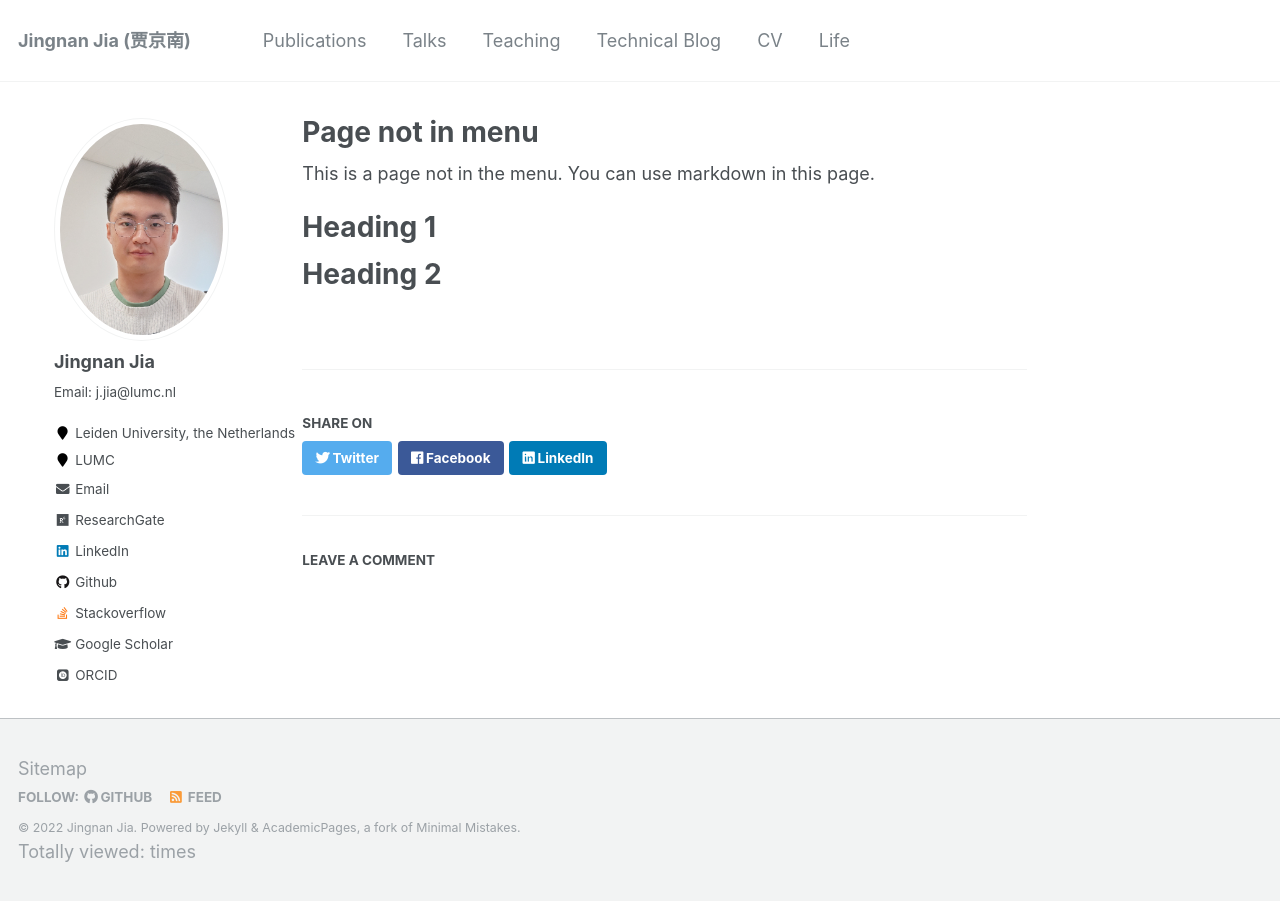
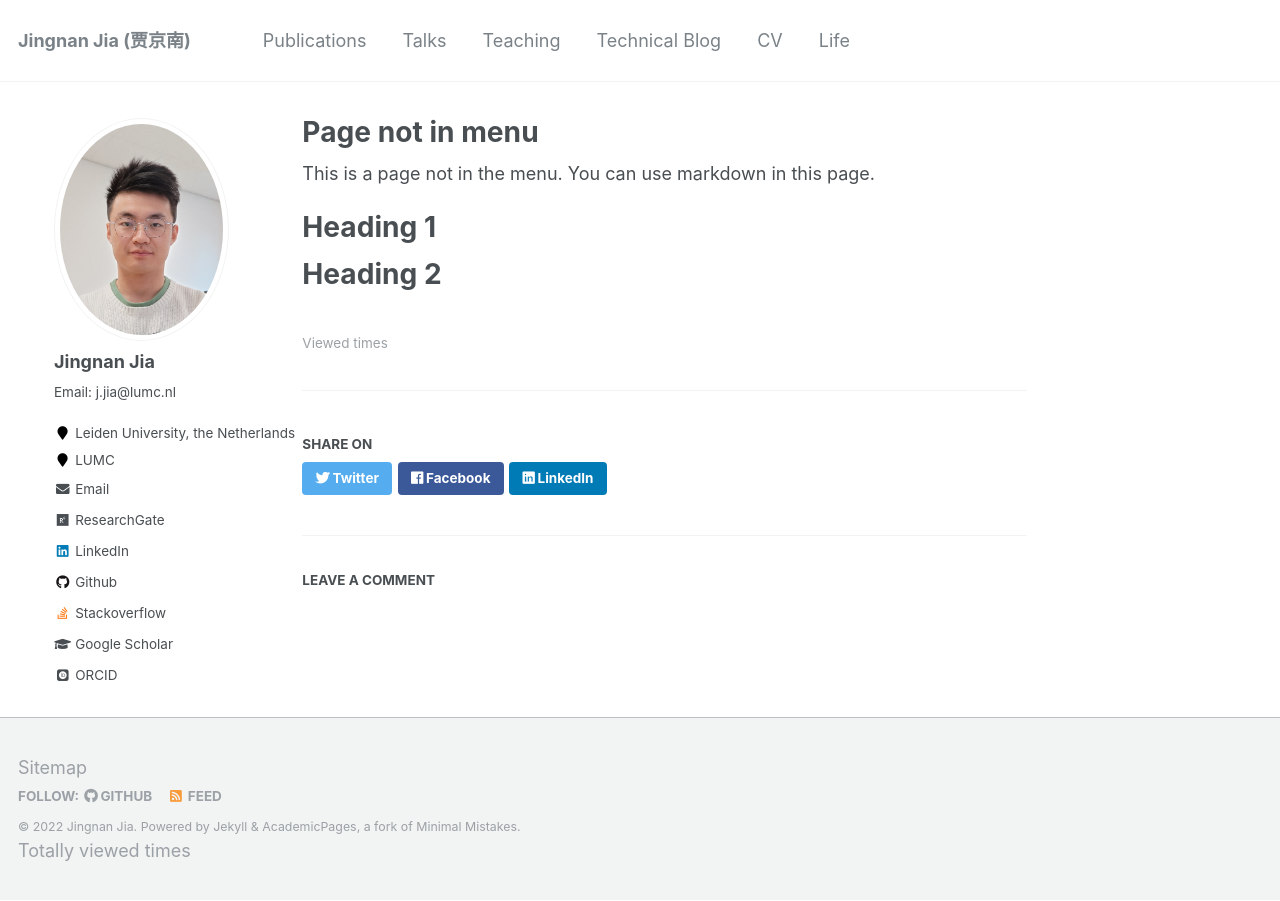
Before and after one commit to Jingnan-Jia/Jingnan-Jia.github.io_old, a Jekyll site: the page built from _pages/non-menu-page.md, in a window 1280 px wide. Built offline with Jekyll 4.4.1, drawn with Linux system fonts in a browser that asks for light colours; some web fonts are replaced; comment, search, counter and statistics services are not loaded.

```diff
--- a/_includes/footer.html
+++ b/_includes/footer.html
@@ -27,4 +27,4 @@
 {% if site.analytics.provider %}
 {% include analytics.html %}
 {% endif %}
-<span id="busuanzi_container_site_pv">Totally viewed: <span id="busuanzi_value_site_pv"></span>times</span>
+<span id="busuanzi_container_site_pv">Totally viewed <span id="busuanzi_value_site_pv"></span> times</span>
--- a/_layouts/single.html
+++ b/_layouts/single.html
@@ -62,7 +62,10 @@ layout: default
           <h4 class="page__meta-title">{{ site.data.ui-text[site.locale].meta_label }}</h4>
         {% endif %}
         {% include page__taxonomy.html %}
+        <span id="busuanzi_container_page_pv"> Viewed <span id="busuanzi_value_page_pv"></span> times</span>
+
       </footer>
+
 
       {% if page.share %}{% include social-share.html %}{% endif %}
 
@@ -88,4 +91,3 @@ layout: default
     </div>
   {% endif %}
 </div>
-<span id="busuanzi_container_page_pv"> Viewed <span id="busuanzi_value_page_pv"></span>times</span>
```
